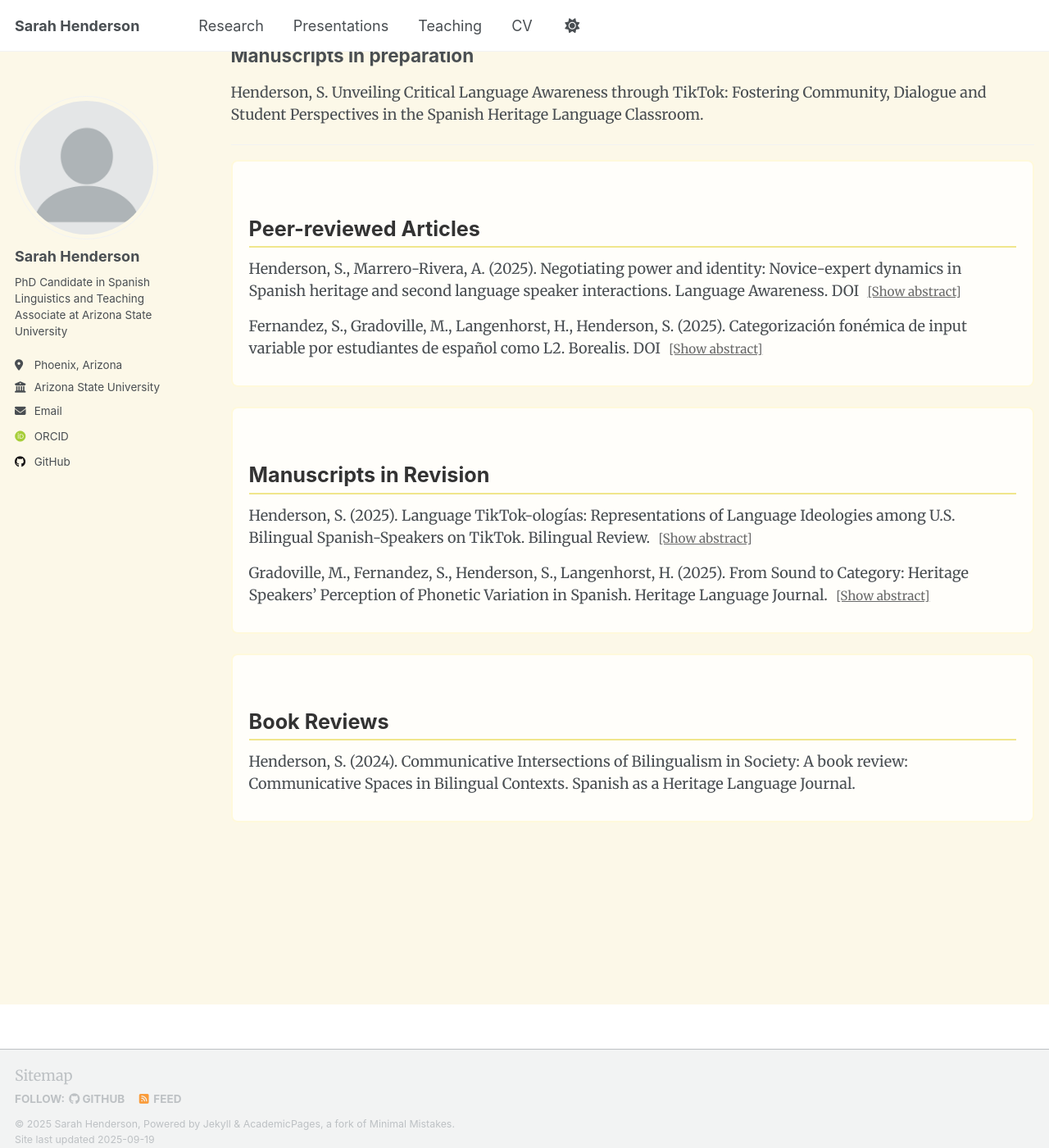
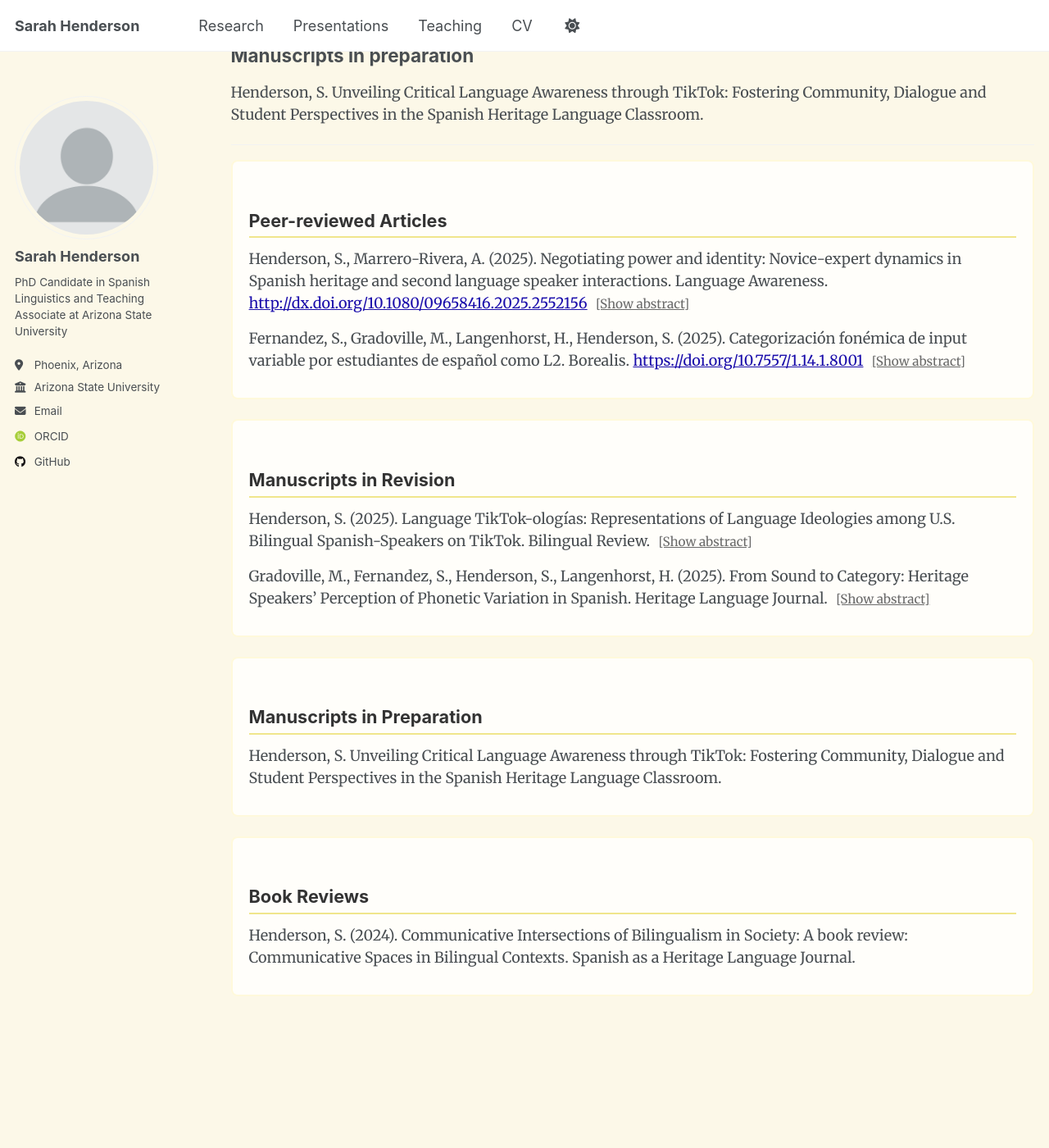
Before and after one commit to sarah-e-henderson/sarah-e-henderson.github.io, a Jekyll site: the page built from _pages/research.md, in a window 1280 px wide and 1400 px high, scrolled down 705 px. Shown: the whole window at 82% size. Built offline with Jekyll 4.4.1, drawn with Linux system fonts in a browser that asks for light colours; some web fonts are replaced; a script that is not in the unit is left out; part of the change alters nothing that is shown.

Commit message:
Update research.md

```diff
--- a/_pages/research.md
+++ b/_pages/research.md
@@ -38,9 +38,9 @@ Henderson, S. Unveiling Critical Language Awareness through TikTok: Fostering Co
     background-color: #fffefa; /* off-white cream background */
   }
 
-  /* Section headers */
+  /* Section headers - a bit smaller */
   .research-section h2 {
-    font-size: 1.4rem;
+    font-size: 1.2rem; /* smaller than before */
     margin-bottom: 12px;
     color: #333;
     border-bottom: 2px solid #f0e68c; /* light khaki yellow */
@@ -69,6 +69,12 @@ Henderson, S. Unveiling Critical Language Awareness through TikTok: Fostering Co
     color: #555;
     display: none;
   }
+
+  /* DOI links styling */
+  .doi-link {
+    color: #1a0dab;
+    text-decoration: underline;
+  }
 </style>
 
 <!-- Peer-reviewed Articles -->
@@ -76,7 +82,8 @@ Henderson, S. Unveiling Critical Language Awareness through TikTok: Fostering Co
   <h2>Peer-reviewed Articles</h2>
 
   <div class="paper-item">
-    Henderson, S., Marrero-Rivera, A. (2025). Negotiating power and identity: Novice-expert dynamics in Spanish heritage and second language speaker interactions. Language Awareness. DOI
+    Henderson, S., Marrero-Rivera, A. (2025). Negotiating power and identity: Novice-expert dynamics in Spanish heritage and second language speaker interactions. Language Awareness.
+    <a href="http://dx.doi.org/10.1080/09658416.2025.2552156" target="_blank" rel="noopener noreferrer" class="doi-link">http://dx.doi.org/10.1080/09658416.2025.2552156</a>
     <span class="abstract-toggle" onclick="this.nextElementSibling.style.display = (this.nextElementSibling.style.display === 'block' ? 'none' : 'block');">
       [Show abstract]
     </span>
@@ -86,7 +93,8 @@ Henderson, S. Unveiling Critical Language Awareness through TikTok: Fostering Co
   </div>
 
   <div class="paper-item">
-    Fernandez, S., Gradoville, M., Langenhorst, H., Henderson, S. (2025). Categorización fonémica de input variable por estudiantes de español como L2. Borealis. DOI
+    Fernandez, S., Gradoville, M., Langenhorst, H., Henderson, S. (2025). Categorización fonémica de input variable por estudiantes de español como L2. Borealis.
+    <a href="https://doi.org/10.7557/1.14.1.8001" target="_blank" rel="noopener noreferrer" class="doi-link">https://doi.org/10.7557/1.14.1.8001</a>
     <span class="abstract-toggle" onclick="this.nextElementSibling.style.display = (this.nextElementSibling.style.display === 'block' ? 'none' : 'block');">
       [Show abstract]
     </span>
@@ -121,6 +129,15 @@ Henderson, S. Unveiling Critical Language Awareness through TikTok: Fostering Co
   </div>
 </div>
 
+<!-- Manuscripts in Preparation -->
+<div class="research-section">
+  <h2>Manuscripts in Preparation</h2>
+
+  <div class="paper-item">
+    Henderson, S. Unveiling Critical Language Awareness through TikTok: Fostering Community, Dialogue and Student Perspectives in the Spanish Heritage Language Classroom.
+  </div>
+</div>
+
 <!-- Book Reviews -->
 <div class="research-section">
   <h2>Book Reviews</h2>
@@ -129,4 +146,5 @@ Henderson, S. Unveiling Critical Language Awareness through TikTok: Fostering Co
     Henderson, S. (2024). Communicative Intersections of Bilingualism in Society: A book review: Communicative Spaces in Bilingual Contexts. Spanish as a Heritage Language Journal.
   </div>
 </div>
+
 {% endraw %}
```
